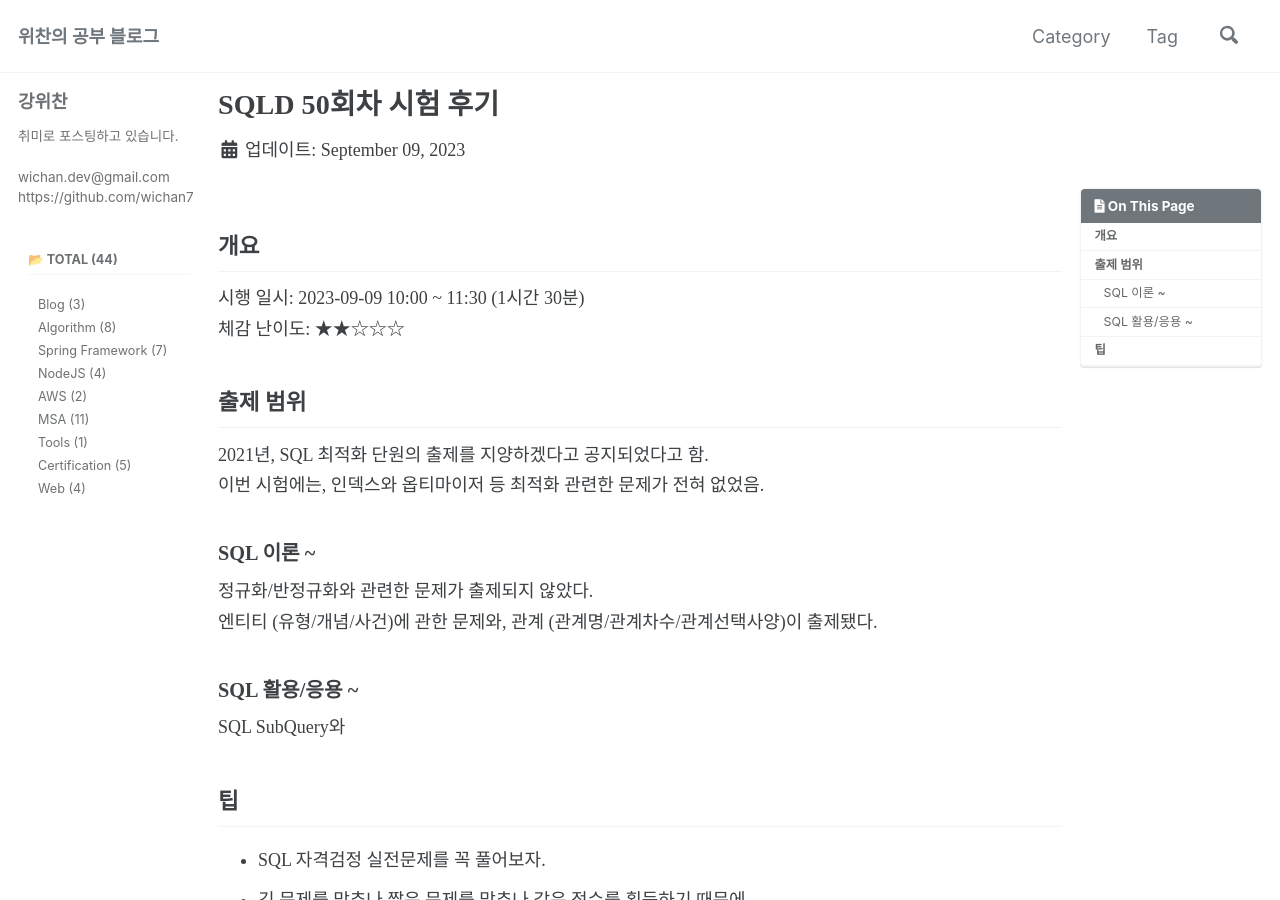
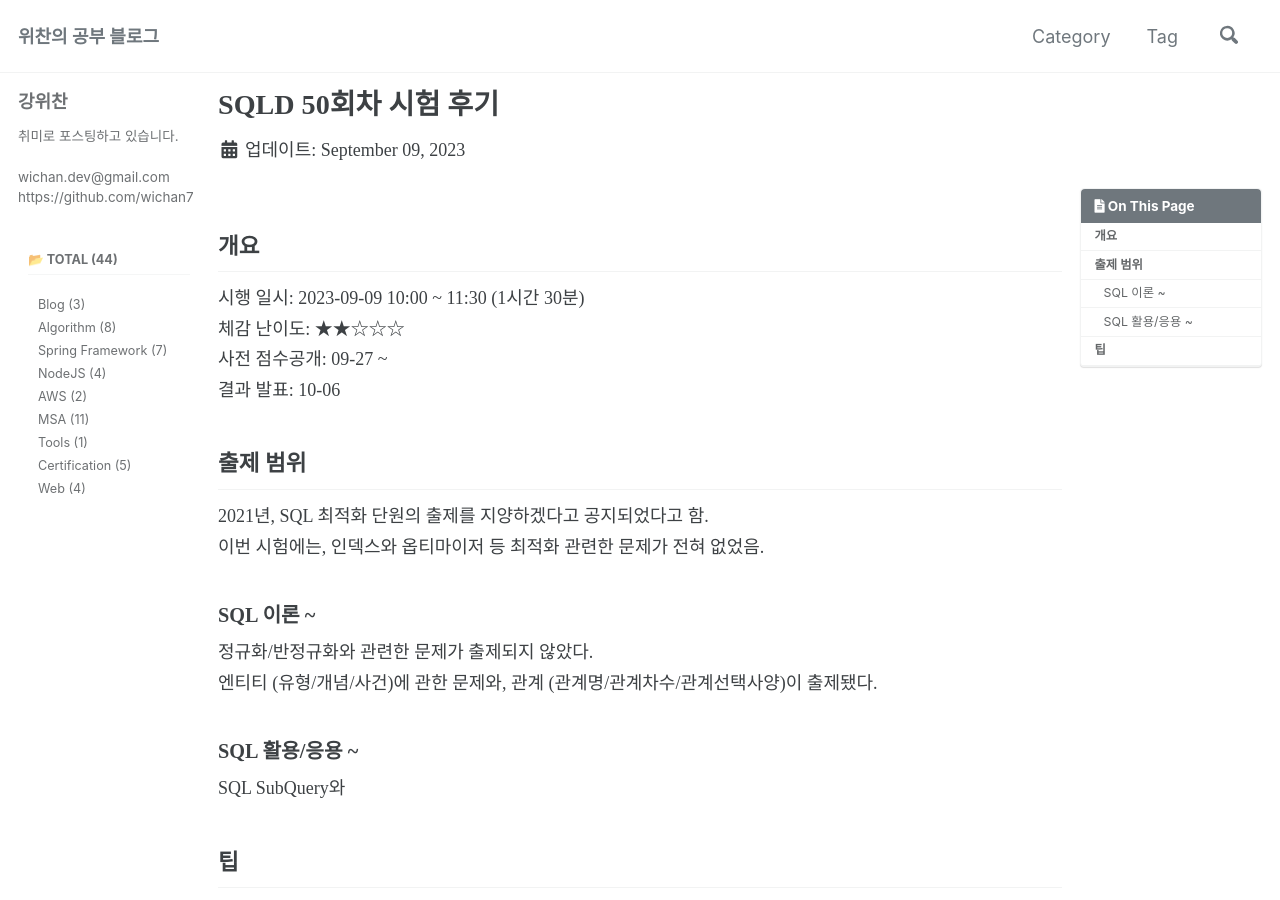
Before and after one commit to wichan7/wichan7.github.io, a Jekyll site: the page built from _posts/2023-09-09-sqld-50th.md, in a window 1280 px wide and 900 px high. Built offline with Jekyll 4.4.1, drawn with Linux system fonts in a browser that asks for light colours; cached includes are drawn as plain includes; some web fonts are replaced; comment, search, counter and statistics services are not loaded.

Commit message:
Update: 포스팅 내용 수정

```diff
--- a/_posts/2023-09-09-sqld-50th.md
+++ b/_posts/2023-09-09-sqld-50th.md
@@ -9,6 +9,8 @@ tags:
 ## 개요
 시행 일시: 2023-09-09 10:00 ~ 11:30 (1시간 30분)
 체감 난이도: ★★☆☆☆
+사전 점수공개: 09-27 ~
+결과 발표: 10-06
 
 ## 출제 범위
 2021년, SQL 최적화 단원의 출제를 지양하겠다고 공지되었다고 함.
```
